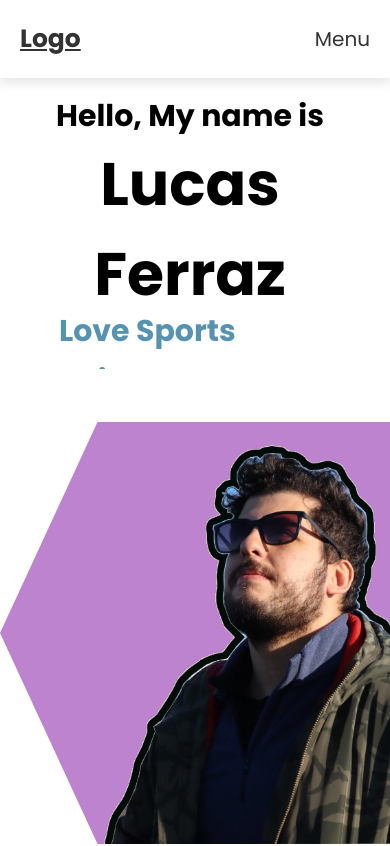
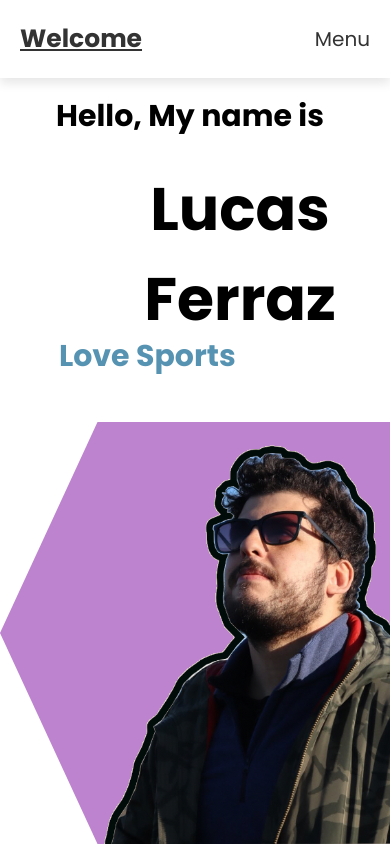
Before and after one commit to lucasuk89/meuPort, a React (Create React App) app: page / in a window 390 px wide. Shown: the top 846 px of the page. Built offline with nearby package versions, Linux system fonts and the light colour scheme.

Commit message:
update to vercel

```diff
--- a/src/components/about/About.js
+++ b/src/components/about/About.js
@@ -1,13 +1,12 @@
 import "./About.css"
 import aviao from "../../img/aviao.jpeg"
 import gelo from "../../img/gelo.png"
-
 const About = () => {
     return (
 
 
 
-        <div className="a">
+        <div className="a" id="aboutMe">
 
             <div className="a-left">
                 <div className="a-card-bg"></div>
@@ -21,7 +20,7 @@ const About = () => {
             </div>
 
             <div className="a-right">
-                <h1 className="a-title">About me</h1>
+                <h1 className="a-title"> <a href="aboutme"></a>About me</h1>
                 <p className="a-sub">
                     My name is Lucas, Brazilian and a Junior Developer.
                 </p>
--- a/src/components/contact/Contact.js
+++ b/src/components/contact/Contact.js
@@ -34,6 +34,7 @@ const Contact = () => {
 
 
         <div className="contato">
+
             <div class="anim">
                 <div class="paperplane">
                     <svg width="300" height="158" viewBox="0 0 462 158" xmlns="http://www.w3.org/2000/svg">
@@ -47,7 +48,7 @@ const Contact = () => {
             <div className="c-wrapper">
 
                 <div className="contato-left">
-                    <h1 className="contato-title"> Let's work together</h1>
+                    <h1 className="contato-title"><a name="contact" /> Let's work together</h1>
                     <div className="contato-info">
                         <div className="contato-info-item">
                             <img
--- a/src/components/intro/Intro.jsx
+++ b/src/components/intro/Intro.jsx
@@ -7,7 +7,7 @@ const Intro = () => {
 
             <div className="navCorpo">
                 <div className="navHead">
-                    <a href="#" className="logo">Logo</a>
+                    <a href="home" className="logo">Welcome</a>
                     <input type="checkbox" id="menu-bar" />
                     <label for="menu-bar">Menu</label>
 
@@ -16,7 +16,7 @@ const Intro = () => {
                     <nav className="navbar">
                         <ul>
                             <li><a href="#">Home</a></li>
-                            <li><a href="#">About me</a>
+                            <li><a href="#aboutme">About me</a>
 
                                 <ul>
                                     <li><a href="#">More about me</a></li>
@@ -24,8 +24,8 @@ const Intro = () => {
                                 </ul>
 
                             </li>
-                            <li><a href="#">Projects</a></li>
-                            <li><a href="#">Contact</a></li>
+                            <li><a href="#projects">Projects</a></li>
+                            <li><a href="#contact">Contact</a></li>
                         </ul>
                     </nav>
                 </div>
@@ -41,7 +41,6 @@ const Intro = () => {
                             <div className="i-title-item">Junior Developer</div>
                             <div className="i-title-item">Gamer</div>
                             <div className="i-title-item">Love Sports</div>
-                            <div className="i-title-item">writer</div>
                             <div className="i-title-item">Content Creator</div>
                         </div>
                     </div>
--- a/src/components/intro/intro.css
+++ b/src/components/intro/intro.css
@@ -9,7 +9,7 @@
     display: flex;
     align-items: center;
     justify-content: space-between;
-    z-index: 1000;
+    z-index: 500;
 }
 
 .navCorpo .logo {
@@ -35,6 +35,8 @@
 }
 
 
+
+
 .navHead .navbar ul li a:hover {
     background-color: #333;
     color: #ffffff;
@@ -50,9 +52,8 @@
 
 .navHead .navbar ul li ul li {
     width: 100%;
-    border-top: 1px solid rgba(0, 0, 0, .1);
+}
 
-}
 
 .navHead .navbar ul li ul li ul {
     left: 200px;
@@ -238,6 +239,10 @@
         margin-left: -180px;
     }
 
+    .i-intro {
+        padding-top: 20px;
+        margin: 5px;
+    }
 }
 
 
@@ -270,12 +275,19 @@
         justify-content: center;
         text-align: center;
     }
+
+    .i-intro {}
 }
 
 @media screen and (max-width:1200px) {
     .i {
         flex-direction: column;
 
+    }
+
+    .i-name {
+        padding-left: 100px;
+        padding-top: 20px;
     }
 
     .i-desc {
--- a/src/components/product/Product.js
+++ b/src/components/product/Product.js
@@ -2,6 +2,11 @@ import "./product.css"
 
 
 const Product = ({ img, link }) => {
+
+
+
+
+
     return (
         <div className="p">
             <div className="p-browser">
@@ -9,8 +14,8 @@ const Product = ({ img, link }) => {
                 <div className="p-circle"></div>
                 <div className="p-circle"></div>
             </div>
-            <a href={link} target="_blank" rel="noreferrer" />
-            <img src={img} alt="" className="p-img" />
+            <a href={link} target="_blank" rel="noreferrer" >
+                <img src={img} alt="" className="p-img" /></a>
         </div>
     )
 }
--- a/src/components/productList/ProductList.js
+++ b/src/components/productList/ProductList.js
@@ -4,10 +4,12 @@ import { products } from "../../data";
 
 
 const ProductList = () => {
+
+
     return (
         <div className="pl">
             <div className="pl-texts">
-                <h1 className="pl-title"> Create & inspire. By Lucas</h1>
+                <h1 className="pl-title"><a name="projects" /> Create & inspire. By Lucas</h1>
                 <p className="pl-desc">
                     Here i can share my knowledge with websites developed
                 </p>
```
Also changed, not shown: src/img/logo.png (added).
